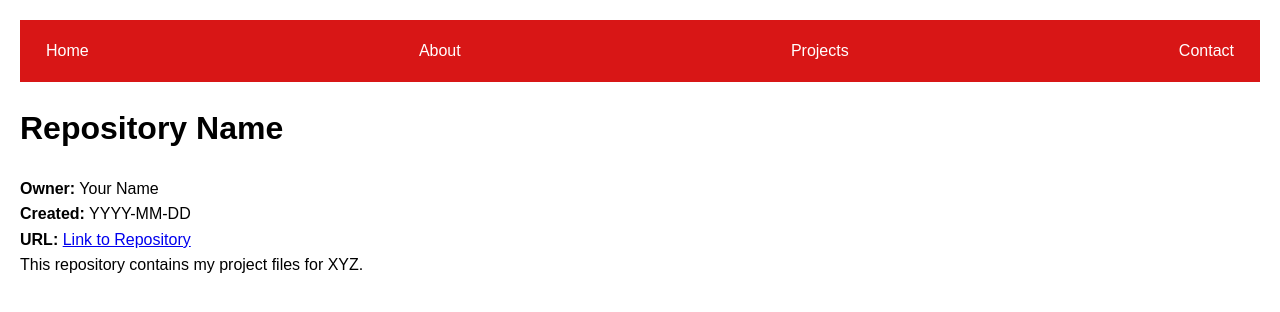
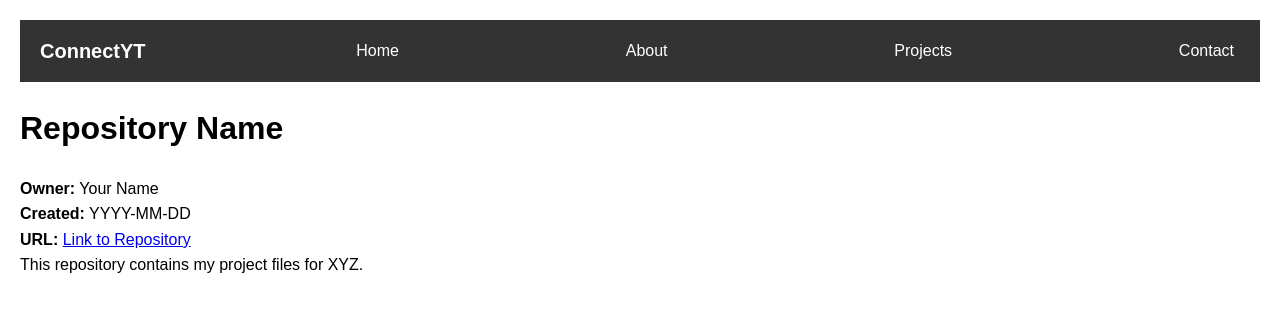
Before and after one commit to Hedurtado/ConnectYT, a plain HTML site: page index.html in a window 1280 px wide. Drawn offline with Linux system fonts and the light colour scheme.

Commit message:
Updating the nav

```diff
--- a/index.html
+++ b/index.html
@@ -9,6 +9,7 @@
 </head>
 <body>
     <nav>
+        <span>ConnectYT</span>
         <!-- Replace '#' with the actual URLs or relative paths for your repository sections -->
         <a href="#">Home</a>
         <a href="#">About</a>
--- a/style.css
+++ b/style.css
@@ -8,12 +8,18 @@ body {
 
 /* Style for the navigation bar */
 nav {
-    background-color: #d81616;
+    background-color: #333;
     padding: 10px;
     display: flex;
     justify-content: space-between;
+    align-items: center; /* Align items vertically at the center */
 }
-
+nav span {
+    color: #fff;
+    font-weight: bold;
+    font-size: 20px;
+    margin-left: 10px; /* Add some space between "ConnectYT" and the edge of the nav */
+}
 /* Style for the navigation links */
 nav a {
     color: #fff;
```
